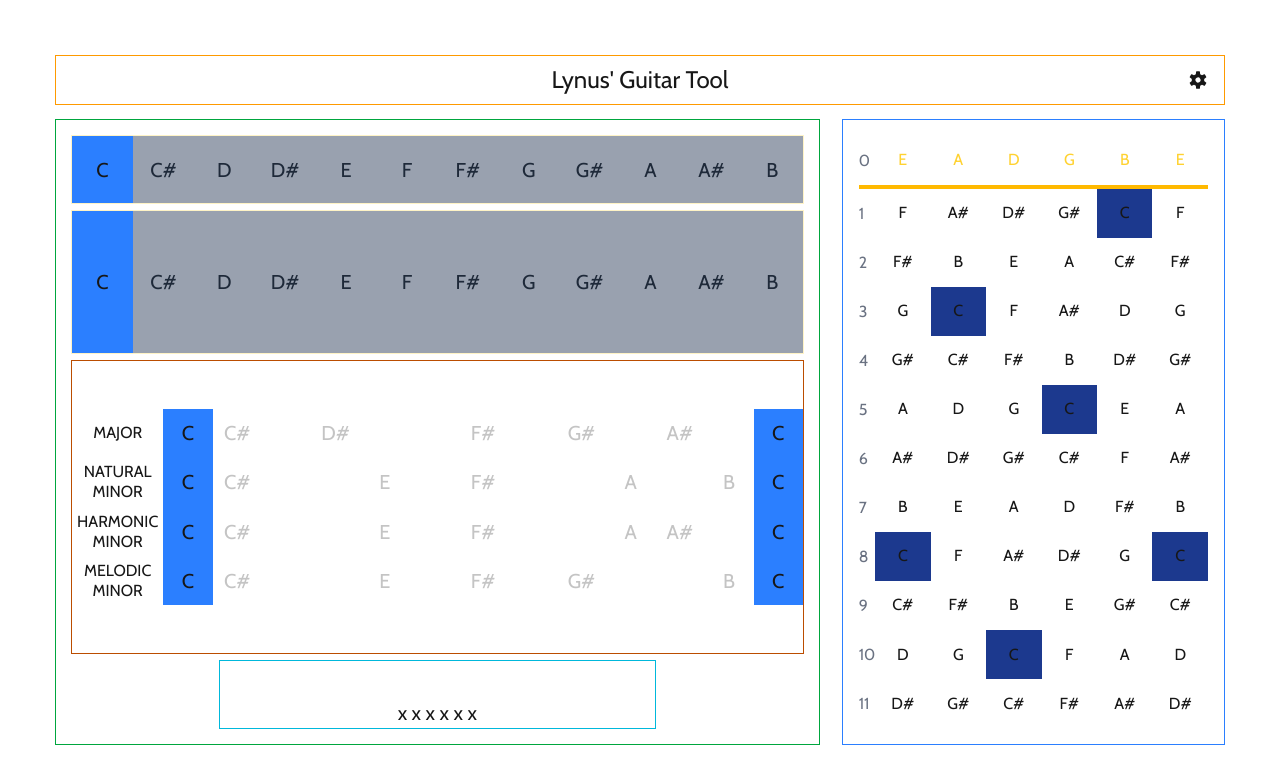
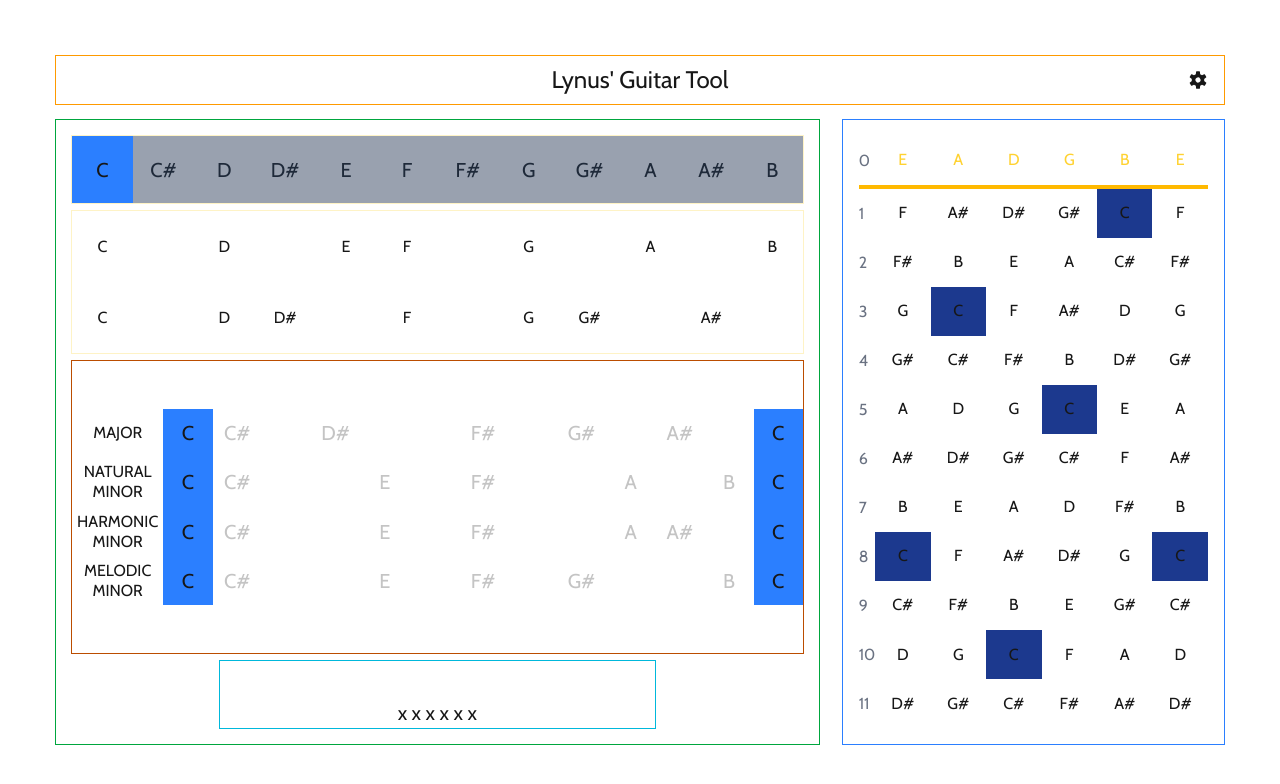
Before and after one commit to lynusl/lynus-website, a Next.js app: page /guitar in a window 1280 px wide. Shown: the top 784 px of the page. Built offline with nearby package versions, Linux system fonts and the light colour scheme.

Commit message:
add (currently cosmetic) chord palette

```diff
--- a/app/guitar/client-actions.tsx
+++ b/app/guitar/client-actions.tsx
@@ -5,7 +5,7 @@ export function getScale(tonic: PitchClass, scaleType: keyof typeof ScaleInterva
     // https://stackoverflow.com/questions/20477177/creating-an-array-of-cumulative-sum-in-javascript
     let sum = 0
     let intervals = ScaleIntervals[scaleType].map((sum = 0, n => sum += n))
-    return Array.from(intervals, (v, i) => (tonic + v) % 12)
+    return [tonic].concat(Array.from(intervals, (v, i) => (tonic + v) % 12))
 }
 
 export function getPitchClassesStartingFrom(start: PitchClass) : PitchClass[] {
--- a/app/ui/guitar/chord-palette.tsx
+++ b/app/ui/guitar/chord-palette.tsx
@@ -1,14 +1,20 @@
 'use client'
 
-import { getScale } from "@/app/guitar/client-actions";
+import { getPitchClassesStartingFrom, getScale } from "@/app/guitar/client-actions";
 import { SelectedScaleContext } from "@/app/guitar/interactive";
 import { HighlightedPitchClassesContext, HighlightedPitchClassesDispatchContext } from "@/app/guitar/interactive-context";
-import { ScaleIntervalNames, ScaleIntervals } from "@/app/utils/guitar/constants";
+import { PitchClass, PitchClassStrings, ScaleIntervalNames, ScaleIntervals, TriadTypesInMajor, TriadTypesInMinor, ChordTypes } from "@/app/utils/guitar/constants";
 import { useContext } from "react";
 
 
-const chordCell = () => {
+const ChordCell = ({root, row, col} : {root: PitchClass, row: number, col: number}) => {
 
+    return(
+         <button className="row-start-1 col-span-1"
+         style={{ gridColumnStart: col, gridRowStart: row }}>
+            {PitchClassStrings[root]}
+        </button>
+    )
 }
 
 export default function ChordPalette() {
@@ -19,10 +25,26 @@ export default function ChordPalette() {
     const majorRoots = getScale(scaleState.tonic, "MAJOR")
     const minorRoots = getScale(scaleState.tonic, "NATURAL_MINOR")
 
-
+    // to refactor based on creation of a new Chord class
+    // which will be in charge of handling quality, name, etc
     return(
-        <div className="grid grid-rows-2 grid-cols-7">
-
+        <div className="grid grid-rows-2 grid-cols-12 h-full">
+        {
+            majorRoots.map((pitch, idx) => (
+                <ChordCell key={`${scaleState.tonic}_major_${idx}`}
+                    root={pitch}
+                    row={1}
+                    col={getPitchClassesStartingFrom(scaleState.tonic).indexOf(pitch) + 1} />
+            ))
+        }
+        {
+            minorRoots.map((pitch, idx) => (
+                <ChordCell key={`${scaleState.tonic}_minor_${idx}`}
+                    root={pitch}
+                    row={2}
+                    col={getPitchClassesStartingFrom(scaleState.tonic).indexOf(pitch) + 1} />
+            ))
+        }
         </div>
     )
 }
--- a/app/ui/guitar/dashboard.tsx
+++ b/app/ui/guitar/dashboard.tsx
@@ -1,5 +1,6 @@
 import { SelectedFretsContext } from "@/app/guitar/interactive-context"
 import { SelectableNotesBar , ScaleDisplayBar, KeySelectionBar} from "@/app/ui/guitar/notesbar"
+import ChordPalette from "@/app/ui/guitar/chord-palette"
 import { useContext } from "react"
 
 export default function Dashboard() {
@@ -9,12 +10,11 @@ export default function Dashboard() {
     return(
         <div className="grow grid grid-cols-5 grid-rows-8 gap-2 p-4 outline h-full">
             <div className="col-span-5 col-start-1 row-span-1 outline outline-amber-100 flex-col">
-                {/* <SelectableNotesBar/> */}
                 <KeySelectionBar/>
             </div>
             <div className="col-span-5 col-start-1 row-span-2 row-start-2 outline outline-amber-100 flex-col">
                 {/* <SelectableNotesBar/> */}
-                <KeySelectionBar/>
+                <ChordPalette/>
             </div>
             <div className="col-span-5 col-start-1 row-span-4 row-start-4 outline outline-amber-700 flex-col place-content-evenly">
                 <ScaleDisplayBar scaleName="MAJOR"/>
--- a/app/utils/guitar/constants.tsx
+++ b/app/utils/guitar/constants.tsx
@@ -134,4 +134,4 @@ export const TriadTypesInMinor = [
 ]
 
 
-// TODO: Refactor to Dictionary + interface?
+// TODO: clean this file. maybe separate into Types and Constants?
```
